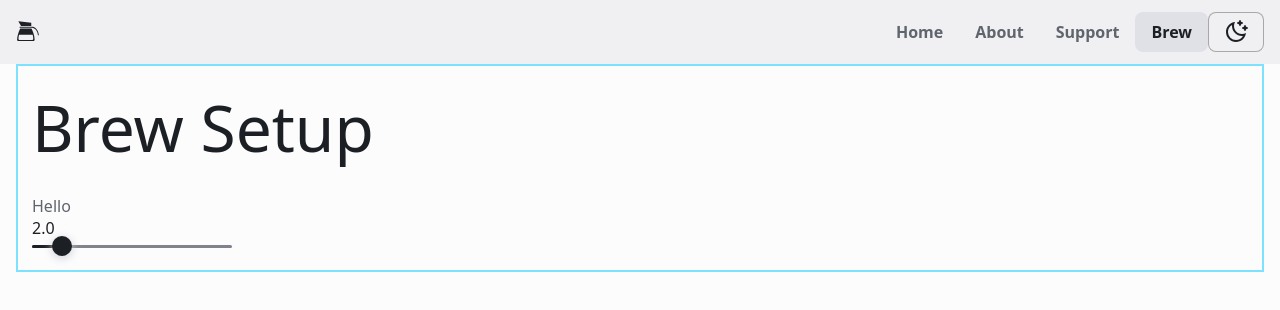
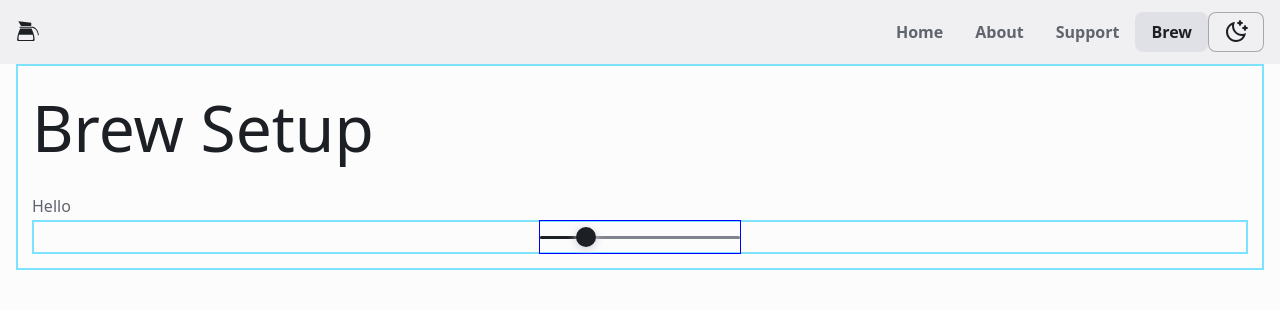
Before and after one commit to nrsimonelli/slow-coffee-two, a React (Create React App) app: page /setup in a window 1280 px wide. Shown: the top 310 px of the page. Built offline with nearby package versions, Linux system fonts and the light colour scheme.

Commit message:
flex wrapper for slider

```diff
--- a/src/components/BrewSetup/BrewSetup.tsx
+++ b/src/components/BrewSetup/BrewSetup.tsx
@@ -8,7 +8,14 @@ const BrewSetup = () => {
     <Flex direction='column' align='start' pad='4' border>
       <TextTitle>Brew Setup</TextTitle>
       <Text>Hello</Text>
-      <SliderDemo />
+      <Flex
+        direction='column'
+        align='center'
+        border
+        css={{ width: '$full' }}
+      >
+        <SliderDemo />
+      </Flex>
     </Flex>
   );
 };
--- a/src/components/SliderDemo.tsx
+++ b/src/components/SliderDemo.tsx
@@ -1,5 +1,6 @@
 import React, { useState } from 'react';
 import { styled } from '../stitches.config';
+import { Div } from './Div';
 import { Root, Track, Range, Thumb } from '@radix-ui/react-slider';
 
 const StyledSlider = styled(Root, {
@@ -8,10 +9,11 @@ const StyledSlider = styled(Root, {
   alignItems: 'center',
   userSelect: 'none',
   touchAction: 'none',
+  border: '1px solid blue',
   width: 200,
 
   '&[data-orientation="horizontal"]': {
-    height: 20,
+    height: '$5',
   },
 
   '&[data-orientation="vertical"]': {
@@ -51,18 +53,17 @@ const StyledThumb = styled(Thumb, {
 });
 
 export type Props = {
-  setting?: number;
+  defaultValue?: number;
 };
 
-const SliderDemo = ({ setting = 2 }: Props) => {
-  const [sliderValue, setSliderValue] = useState(setting);
+const SliderDemo = ({ defaultValue = 2 }: Props) => {
+  const [sliderValue, setSliderValue] = useState(defaultValue);
 
   return (
-    <form>
-      <div>{sliderValue.toPrecision(2)}</div>
+    <Div>
       <StyledSlider
         value={[sliderValue]}
-        max={10}
+        max={6}
         min={1}
         step={0.1}
         aria-label='Cups'
@@ -73,7 +74,7 @@ const SliderDemo = ({ setting = 2 }: Props) => {
         </StyledTrack>
         <StyledThumb />
       </StyledSlider>
-    </form>
+    </Div>
   );
 };
 
```
